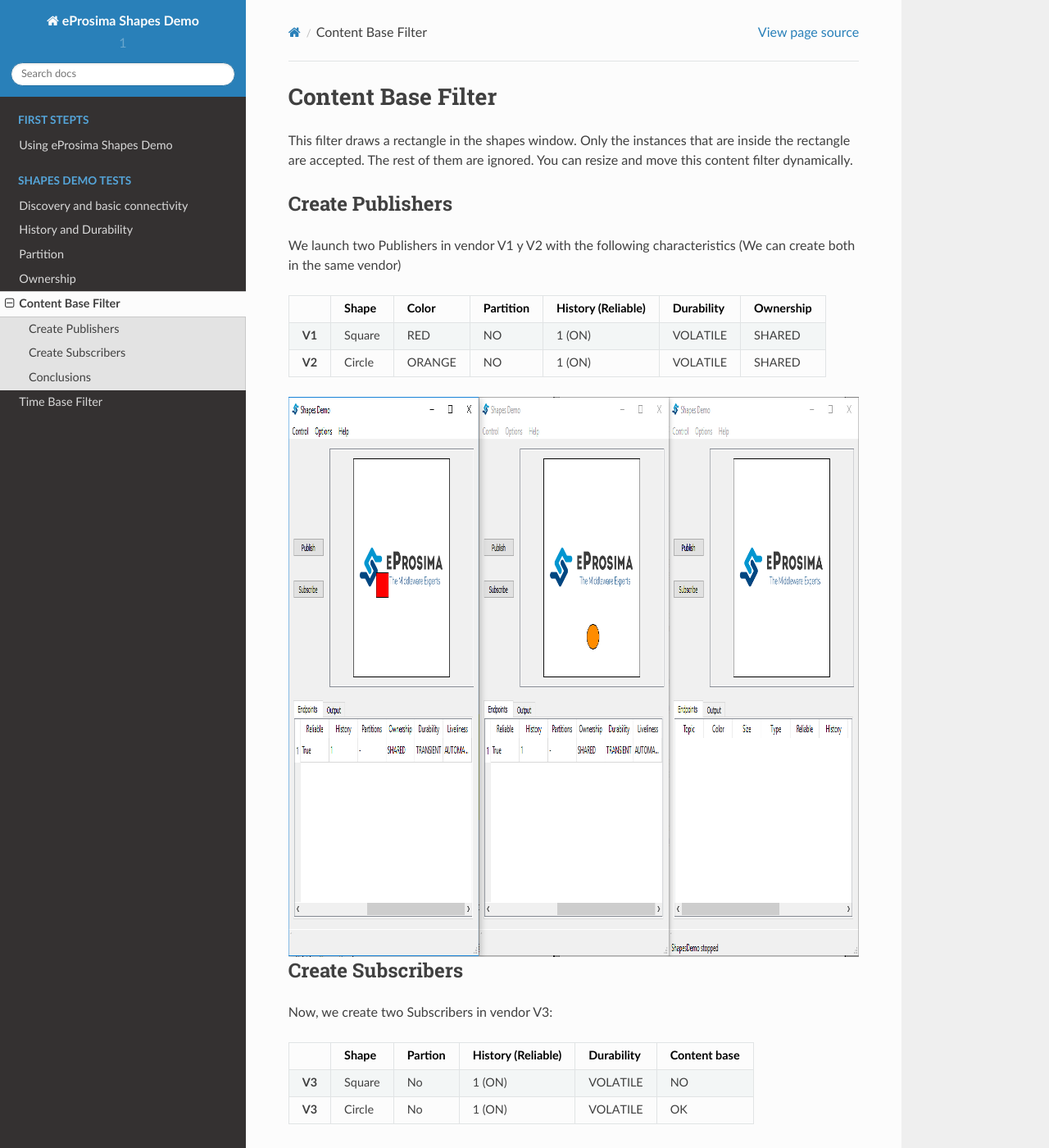
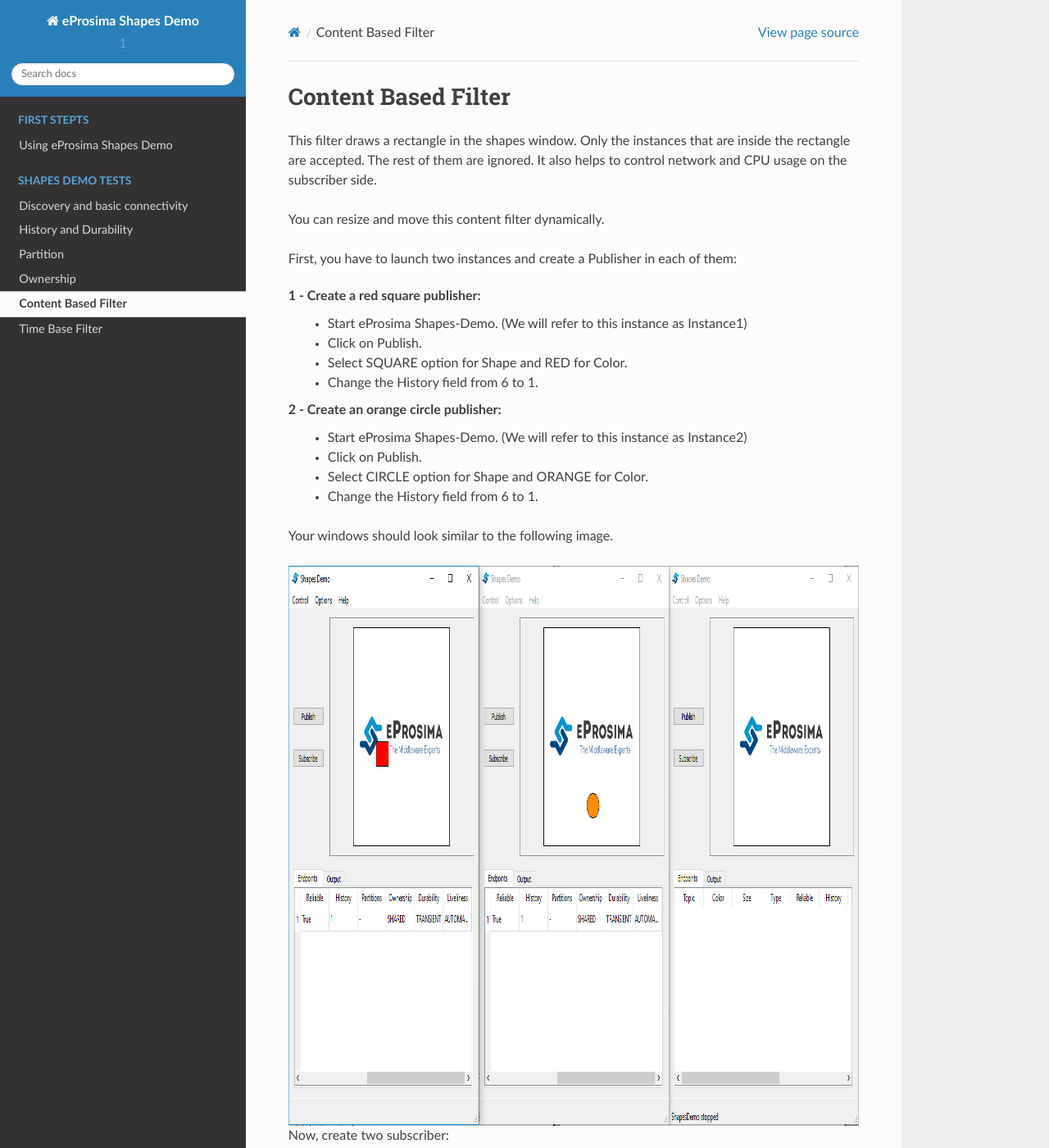
Before and after one commit to eProsima/Shapes-Demo-Docs, a Sphinx documentation site: the page built from docs/test6.rst, in a window 1280 px wide and 1400 px high. Shown: the whole window at 82% size. Built offline with Sphinx 7.4.7 and the Read the Docs theme 2.0.0, drawn with Linux system fonts in a browser that asks for light colours; some of the changed text lies outside the part shown.

Commit message:
Update test6.rst

```diff
--- a/docs/test6.rst
+++ b/docs/test6.rst
@@ -1,41 +1,46 @@
-Content Base Filter
-===================
+Content Based Filter
+====================
 
-This filter draws a rectangle in the shapes window. Only the instances that are inside the rectangle are accepted. The rest of them are ignored. You can resize and move this content filter dynamically.
+This filter draws a rectangle in the shapes window. Only the instances that are inside the rectangle are accepted. The rest of them are ignored. It also helps to control network and CPU usage on the subscriber side.
 
-Create Publishers
------------------
+You can resize and move this content filter dynamically.
 
-We launch two Publishers in vendor V1 y V2 with the following characteristics (We can create both in the same vendor)
+First, you have to launch two instances and create a Publisher in each of them:
 
-+--------+----------+--------+-----------+---------+----------+------------+-----------+
-|        | Shape    | Color  | Partition | History (Reliable) | Durability | Ownership |
-+========+==========+========+===========+====================+============+===========+
-| **V1** | Square   | RED    | NO        |     1 (ON)         | VOLATILE   | SHARED    |
-+--------+----------+--------+-----------+--------------------+------------+-----------+
-| **V2** | Circle   | ORANGE | NO        |     1 (ON)         | VOLATILE   | SHARED    |
-+--------+----------+--------+-----------+--------------------+------------+-----------+
+1 - Create a red square publisher:
+   - Start eProsima Shapes-Demo. (We will refer to this instance as Instance1)
+   - Click on Publish.
+   - Select SQUARE option for Shape and RED for Color.
+   - Change the History field from 6 to 1.
+
+2 - Create an orange circle publisher:
+   - Start eProsima Shapes-Demo. (We will refer to this instance as Instance2)
+   - Click on Publish.
+   - Select CIRCLE option for Shape and ORANGE for Color.
+   - Change the History field from 6 to 1.
+
+Your windows should look similar to the following image.
 
 .. image:: test6_2.png
    :scale: 100 %
    :alt: Initial state
    :align: center
 
-Create Subscribers
-------------------
+Now, create two subscriber:
 
-Now, we create two Subscribers in vendor V3:
+3 - Create a circle subscriber:
+   - Start eProsima Shapes-Demo. (We will refer to this instance as Instance3)
+   - Click on Subscribe.
+   - Select CIRCLE option for Shape.
+   - Change the History field from 6 to 1.
+   - Check Content Based.
 
-+--------+--------+---------+--------------------+------------+--------------+
-|        | Shape  | Partion | History (Reliable) | Durability | Content base |
-+========+========+=========+====================+============+==============+
-| **V3** | Square | No      | 1 (ON)             | VOLATILE   | NO           |
-+--------+--------+---------+--------------------+------------+--------------+
-| **V3** | Circle | No      | 1 (ON)             | VOLATILE   | OK           |
-+--------+--------+---------+--------------------+------------+--------------+
+4 - Create a square subscriber:
+   - Click on Subscribe in Instance3.
+   - Select SQUARE option for Shape.
+   - Change the History field from 6 to 1.
 
-Conclusions
------------
+You will see a shaded rectangle in Instance3. This is the filter for the samples of the Circle topic.
 
 If the circle is out of the rectangle, it is ignored.
 
@@ -51,7 +56,6 @@
    :alt: State 2
    :align: center
 
-
 The rectangle is configurable, you can resize and move it dynamically. The following images show examples of the filter.
 
 .. image:: test4_4.png
```
